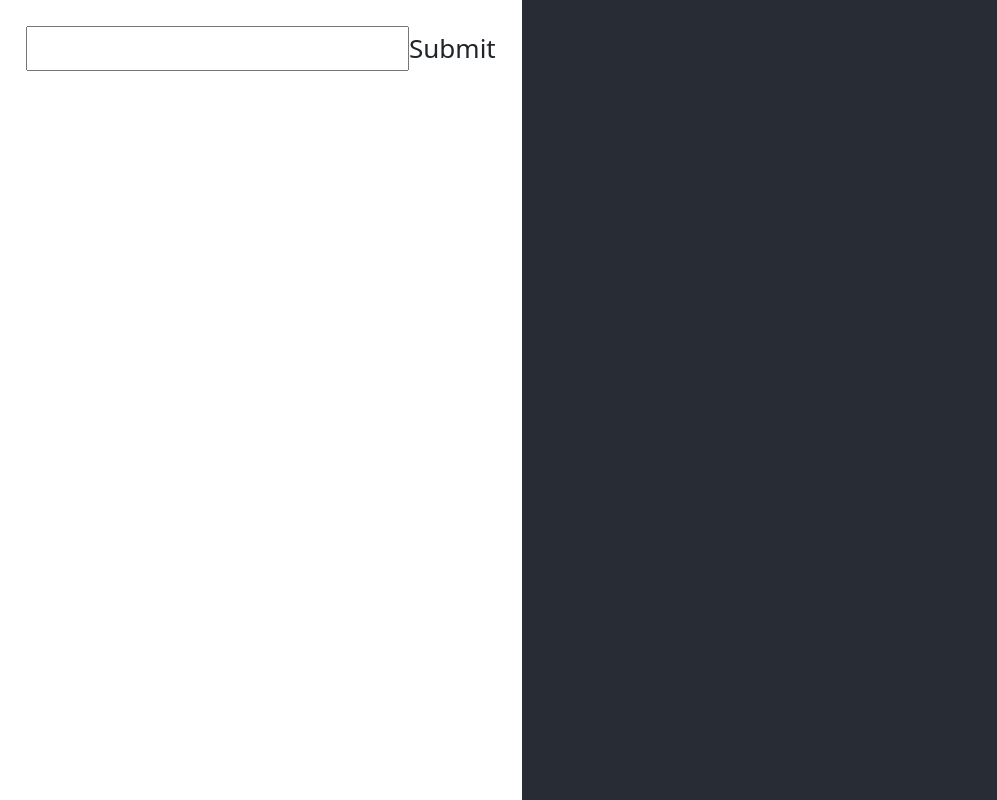
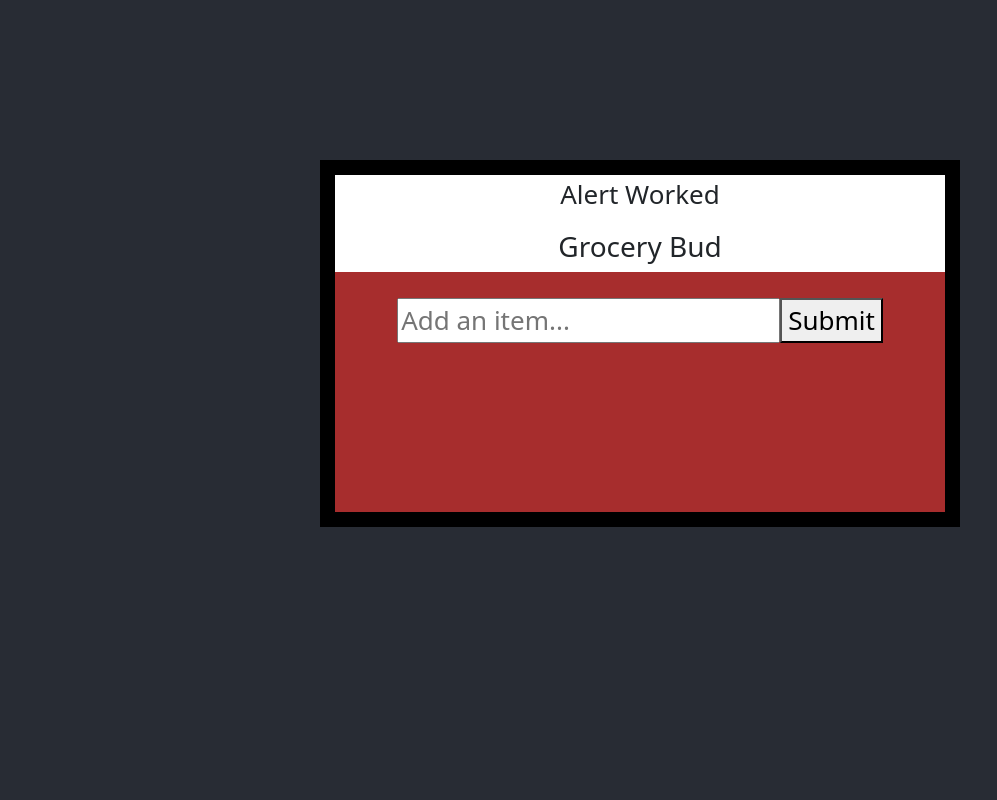
Before and after one commit to akarj/grocery-bud-react, a React (Create React App) app: page / in a window 1280 px wide. Shown: the whole page, without its empty margins (0-997 px from the left). Built offline with nearby package versions, Linux system fonts and the light colour scheme.

Commit message:
section drawn

```diff
--- a/package.json
+++ b/package.json
@@ -8,9 +8,11 @@
     "@testing-library/react": "^11.2.5",
     "@testing-library/user-event": "^12.6.3",
     "bootstrap": "^5.0.0-beta1",
+    "bootstrap-icons": "^1.3.0",
     "react": "^17.0.1",
     "react-bootstrap": "^1.4.3",
     "react-dom": "^17.0.1",
+    "react-icons": "^4.2.0",
     "react-scripts": "4.0.2",
     "web-vitals": "^1.1.0"
   },
--- /dev/null
+++ b/src/Alert.jsx
@@ -0,0 +1,9 @@
+import AlertStyle from "./Alert.module.css";
+
+import React, { useEffect } from "react";
+
+const Alert = ({}) => {
+  return <p>Alert Worked</p>;
+};
+
+export default Alert;
--- a/src/App.js
+++ b/src/App.js
@@ -1,14 +1,23 @@
 // import "./App.css";
+import React, { useState, useEffect } from "react";
 import "bootstrap/dist/css/bootstrap.min.css";
 import AppStyles from "./App.module.css";
+import List from "./List";
+import Alert from "./Alert";
 
 function App() {
   return (
     <div className={AppStyles.Background}>
-      <section className={AppStyles.MainSection}>
-        <input type="text" className="text" />
-        <label htmlFor="text">Submit</label>
-      </section>
+      <div className={AppStyles.listSection}>
+        {<Alert />}
+        <span className="AppStyles"></span>
+        <h3>Grocery Bud</h3>
+        <section className={AppStyles.MainSection}>
+          <input type="text" className="text" placeholder="Add an item..." />
+          <button name="submit-button">Submit</button>
+        </section>
+        <div className="AppStyles.ListItems"></div>
+      </div>
     </div>
   );
 }
--- a/src/App.module.css
+++ b/src/App.module.css
@@ -3,14 +3,22 @@
   background-color: #282c34;
   min-height: 100vh;
   display: flex;
-  /* flex-direction: column;
-  align-items: center;
-  justify-content: center; */
+  flex-direction: column;
   font-size: calc(10px + 2vmin);
 }
 
+.listSection {
+  position: relative;
+  top: 20vh;
+  left: 25vw;
+
+  border: 0.6em solid black;
+  background-color: white;
+  width: 50vw;
+}
+
 .MainSection {
-  background-color: white;
   min-height: 30vh;
   padding: 1em;
+  background-color: rgb(167, 45, 45);
 }
--- /dev/null
+++ b/src/List.jsx
@@ -0,0 +1,23 @@
+import ListStyle from "./List.module.css";
+
+import React from "react";
+import { AiFillEdit } from "react-icons/ai";
+import { MdDeleteForever } from "react-icons/md";
+
+const List = ({}) => {
+  return (
+    <>
+      <article className="grocery-item">
+        Grocery Item link
+        <button className="edit-btn">
+          <AiFillEdit />
+        </button>
+        <button className="delete-btn">
+          <MdDeleteForever />
+        </button>
+      </article>
+    </>
+  );
+};
+
+export default List;
```
Also changed, not shown: src/Alert.module.css (added), src/List.module.css (added), 1 other file (tests, documents, lock files or other folders).
